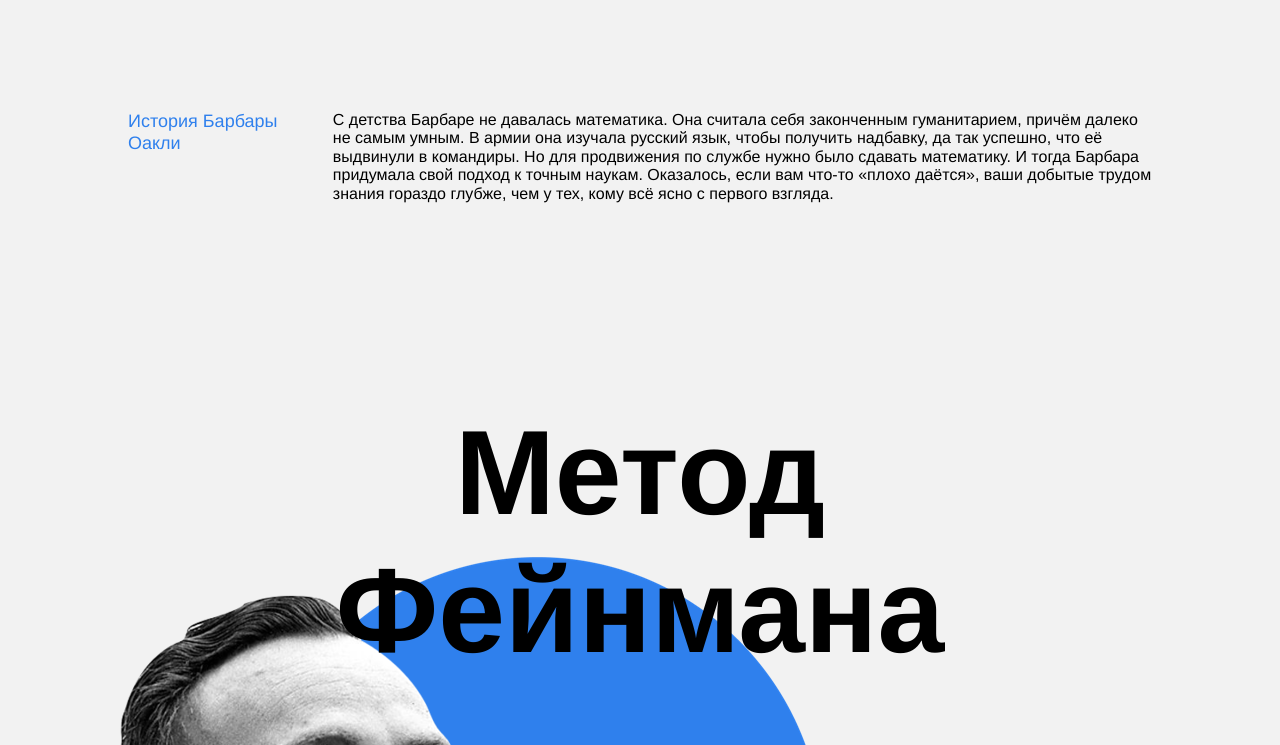
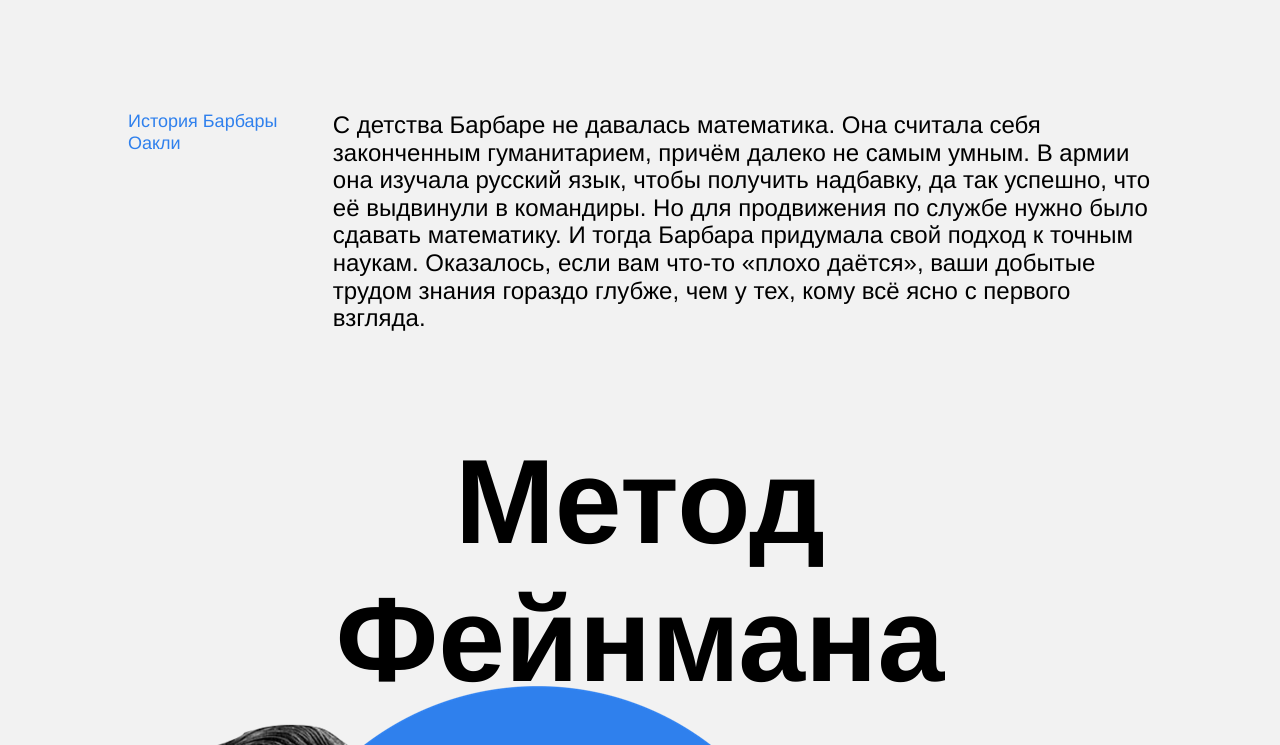
Before and after one commit to funnykot/how-to-learn-bootcamp, a plain HTML site: page index.html in a window 1280 px wide. Shown: the part 3133-3878 px from the top of the page. Drawn offline with Linux system fonts and the light colour scheme.

Commit message:
new_commit

```diff
--- a/styles/style.css
+++ b/styles/style.css
@@ -207,7 +207,7 @@ padding-bottom: 100px;
 
 .two-columns__paragraphs {
   margin: 0;
-
+  font-size: 24px;
 }
 
 .digits {
@@ -289,7 +289,7 @@ padding-bottom: 100px;
   font-weight: 600;
   text-align: center;
   margin: 0;
-  padding-top: 100px;
+  padding-top: 0;
 }
 
 .feynman__subtitle {
@@ -435,6 +435,8 @@ padding-bottom: 100px;
 .resources {
   display: flex;
   flex-direction: column;
+  padding-top: 100px;
+
 }
 
 .resources__logo-zone {
@@ -445,6 +447,7 @@ padding-bottom: 100px;
 .resources__logo {
   width:270px;
   height: 38px;
+
 }
 
 .footer {
```
